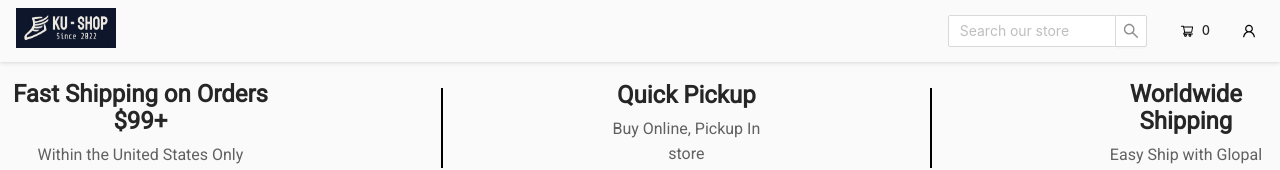
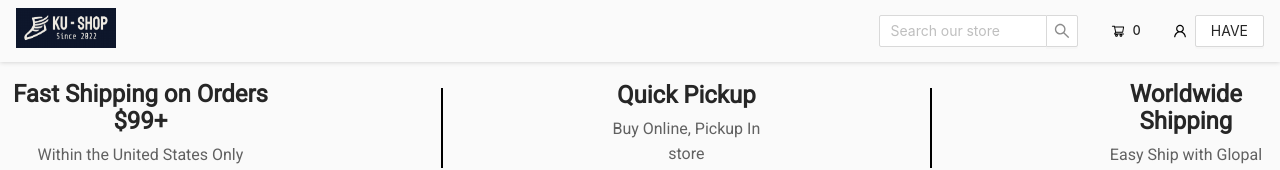
Before and after one commit to ChanwitJampa/Web_presaha_project, a Next.js app: page / in a window 1280 px wide. Shown: the top 170 px of the page. Built offline with nearby package versions, Linux system fonts and the light colour scheme.

Commit message:
login logout btn

```diff
--- a/components/Navbar.js
+++ b/components/Navbar.js
@@ -5,9 +5,11 @@ import Image from 'next/image'
 import { Input } from 'antd';
 import { ShoppingCartOutlined,UserOutlined } from '@ant-design/icons';
 import Router from 'next/router'
+import { Button } from "antd";
 
 const { Search } = Input;
 
+const user = true ;
 
 const gotoSearch = (value) => {
     console.log(value);
@@ -36,10 +38,11 @@ export default function Navbar() {
                         width: 200,
                     }}
                 />
-                {/* <Link href="/" ><a style={{marginLeft: "1rem"}}>Home</a></Link> */}
                 <Link href="/cart" ><ShoppingCartOutlined style={{ color: "black", marginLeft: "2rem", marginRight: "0.5rem" }} /></Link>
                 <h3 className={styles.cartnumber}>0</h3>
                 <Link href="/profile" ><UserOutlined style={{ color: "black", marginLeft: "2rem", marginRight: "0.5rem" }} /></Link>
+
+                { user ? <Button>HAVE</Button> : <Button>Dont</Button> }
             </div>
 
         </div>
```
